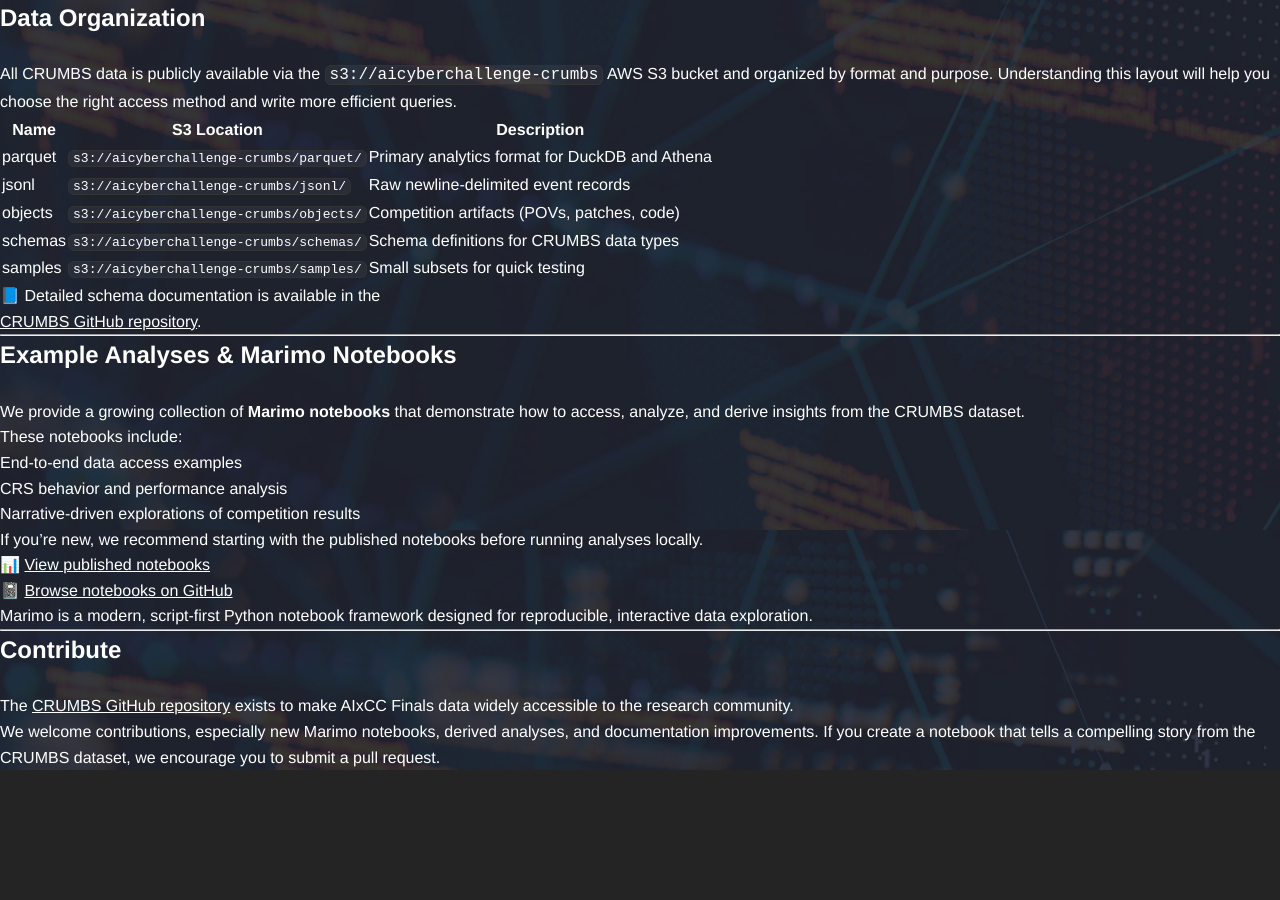
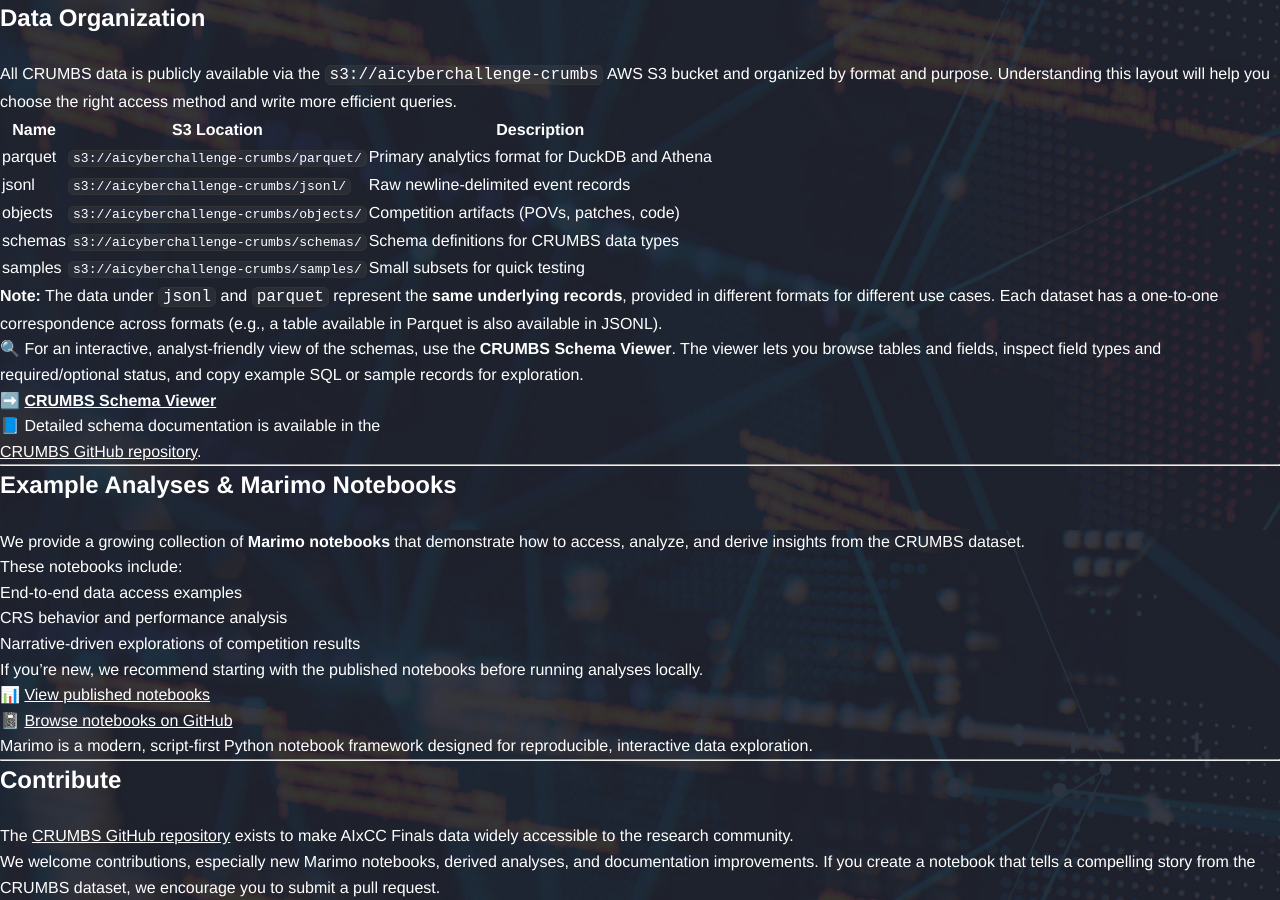
Before and after one commit to AIxCyberChallenge/archive, a Jekyll site: the page built from data/getting_started/table.md, in a window 1280 px wide and 900 px high, scrolled down 1270 px. Built offline with Jekyll 4.4.1, drawn with Linux system fonts in a browser that asks for light colours; some web fonts are replaced; our own code applies the rules of GitHub Pages for plain Markdown files; before the commit the page ends 2040 px from its top, so only the background shows below that.

Commit message:
PR Feedback

```diff
--- a/data/getting_started/table.md
+++ b/data/getting_started/table.md
@@ -83,6 +83,11 @@
 | schemas | `s3://aicyberchallenge-crumbs/schemas/` | Schema definitions for CRUMBS data types |
 | samples | `s3://aicyberchallenge-crumbs/samples/` | Small subsets for quick testing |
 
+> **Note:** The data under `jsonl` and `parquet` represent the **same underlying records**, provided in different formats for different use cases. Each dataset has a one-to-one correspondence across formats (e.g., a table available in Parquet is also available in JSONL).
+
+🔍 For an interactive, analyst-friendly view of the schemas, use the **CRUMBS Schema Viewer**. The viewer lets you browse tables and fields, inspect field types and required/optional status, and copy example SQL or sample records for exploration.
+➡️ [**CRUMBS Schema Viewer**](/data/schemas/)
+
 📘 Detailed schema documentation is available in the
 [CRUMBS GitHub repository](https://github.com/AIxCyberChallenge/crumbs/).
 
```
